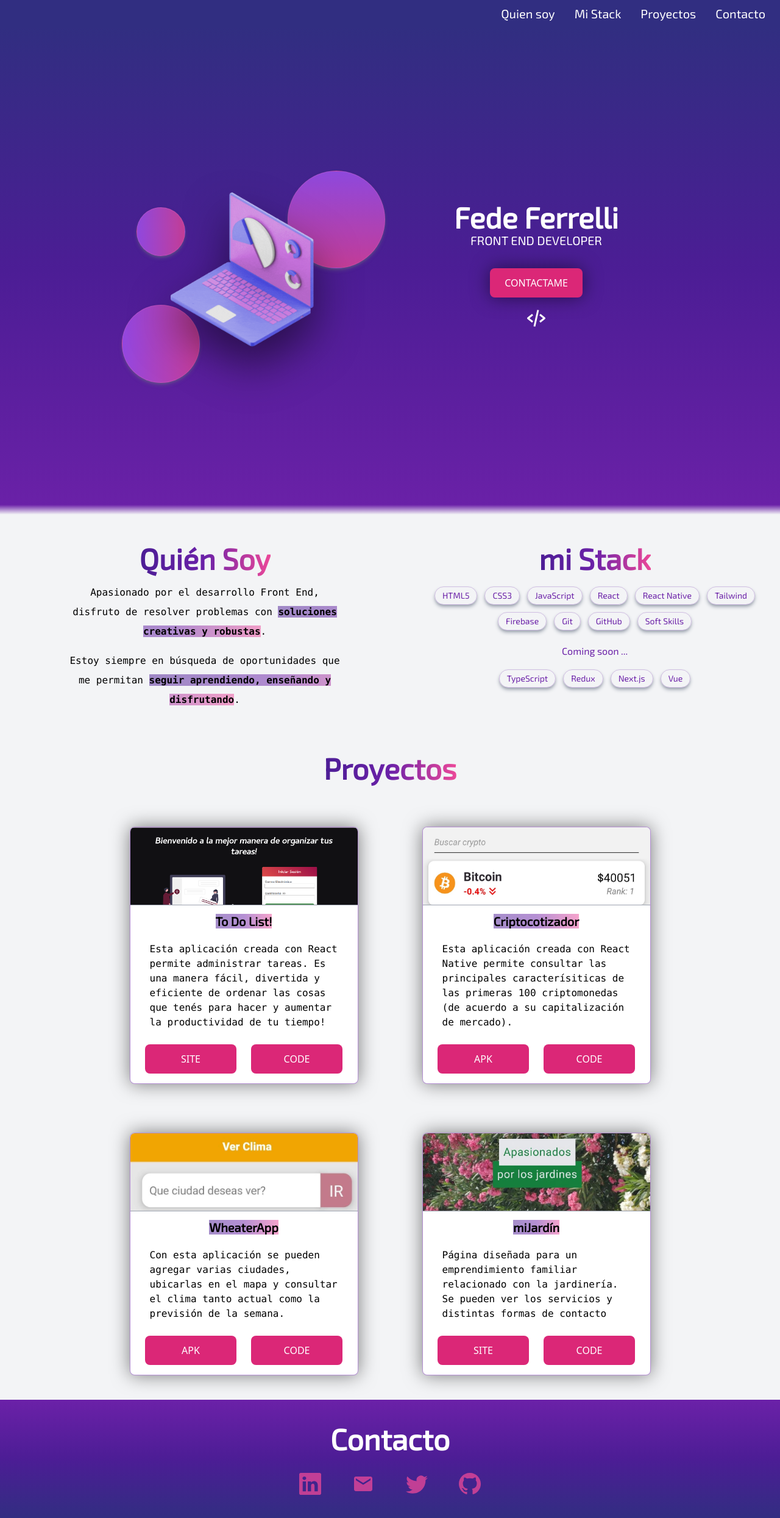
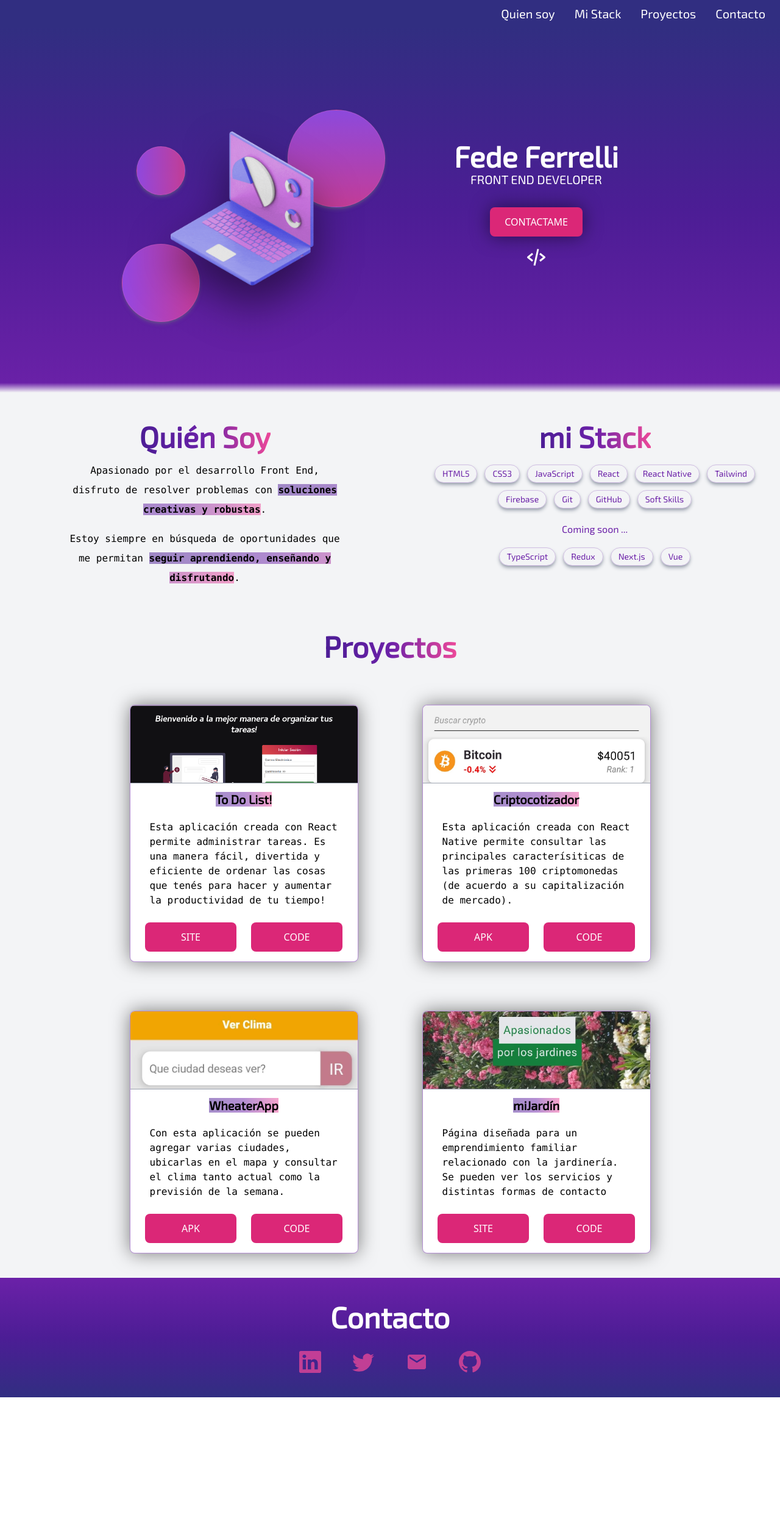
Before and after one commit to fedeferrelli/portfolio, a React (Create React App) app: page / in a window 1280 px wide. Shown: the whole page at 61% size. After the commit the page ends 2292 px from the top, so only its background shows below. Built offline with nearby package versions, Linux system fonts and the light colour scheme.

Commit message:
Re style Contact section 2

```diff
--- a/src/components/Contact.js
+++ b/src/components/Contact.js
@@ -19,13 +19,16 @@ function Contact() {
               <BsLinkedin className="text-pink-500/75 text-4xl" />
             </a>
 
-          <a href="mailto:ferrelli.mazza@gmail.com" rel="noreferrer" target="_blank">
-              <MdEmail className="text-pink-500/75 text-4xl" />
-            </a>
+
 
             <a href="https://twitter.com/Fe__Dev__"  rel="noreferrer" target="_blank">
               <BsTwitter className="text-pink-500/75 text-4xl" />
             </a>
+
+            <a href="mailto:ferrelli.mazza@gmail.com" rel="noreferrer" target="_blank">
+              <MdEmail className="text-pink-500/75 text-4xl" />
+            </a>
+
 
             <a href=" https://github.com/fedeferrelli" rel="noreferrer" target="_blank">
               <BsGithub className="text-pink-500/75 text-4xl" />
--- a/src/components/HeroSection.js
+++ b/src/components/HeroSection.js
@@ -9,7 +9,7 @@ function HeroSection({ setShowNavBar }) {
   return (
     <div
       className="w-full h-screen  flex flex-col justify-between items-center
-    sm:flex-col bg-gradient-to-b from-indigo-900 via-violet-900 to-purple-800 "
+    bg-gradient-to-b from-indigo-900 via-violet-900 to-purple-800 sm:flex-col sm:max-h-[600px] "
     >
       <div className=" w-full flex flex-row justify-end  p-2 sm:hidden">
         <img src={Logo} alt="logo" className="w-10"/>
```
